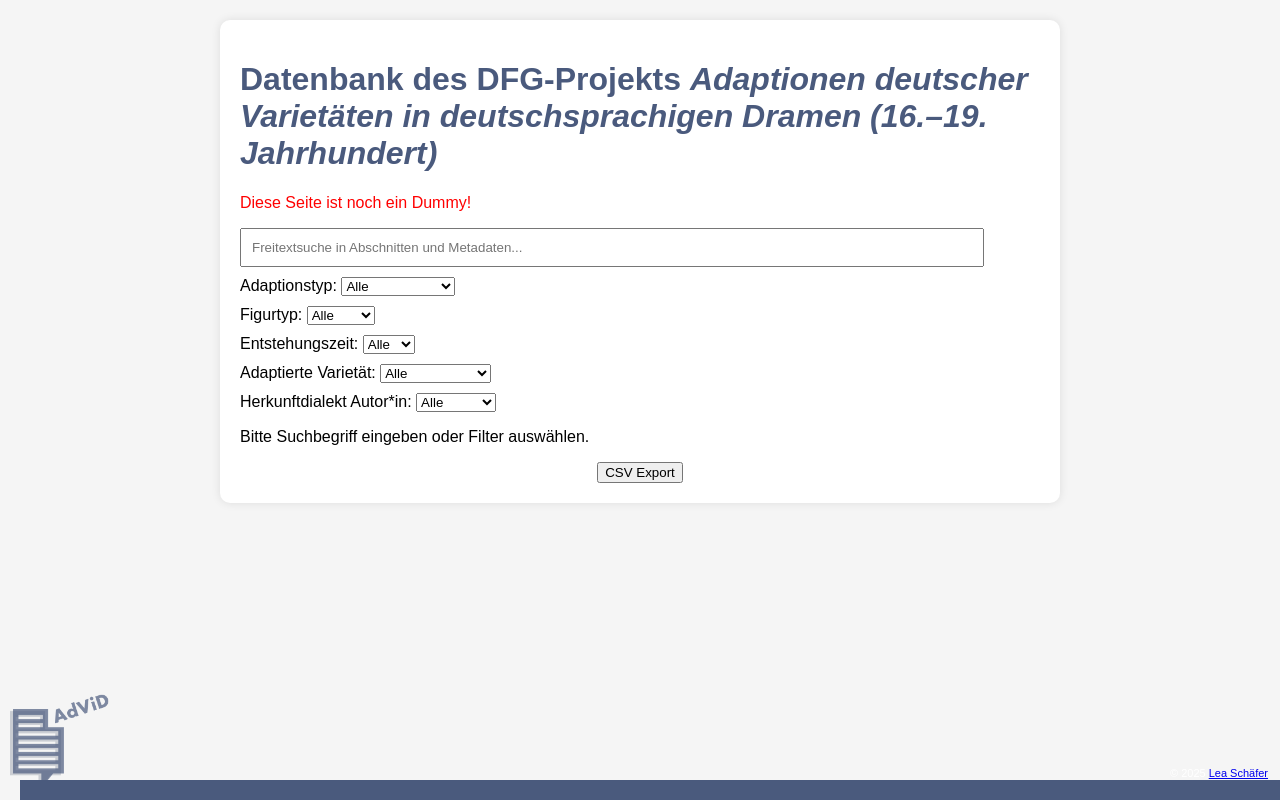
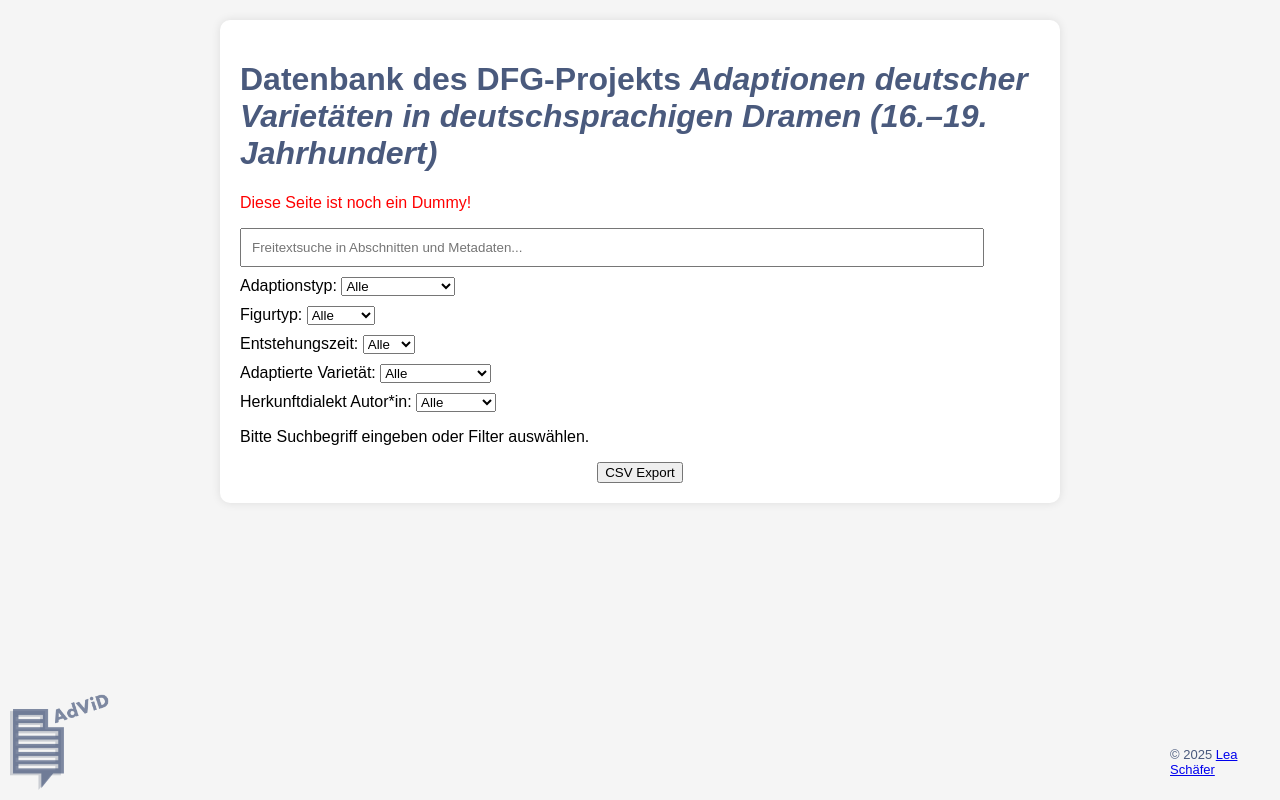
Before and after one commit to schaeferlea/ADVID, a plain HTML site: page index.html in a window 1280 px wide. Drawn offline with nearby package versions, Linux system fonts and the light colour scheme.

Commit message:
Update style.css

```diff
--- a/style.css
+++ b/style.css
@@ -54,8 +54,7 @@ h1, h2, h3 {
 }
 
 footer {
-    background-color: #4A5A7D; /* Farbe aus Logo */
-    color: white;
+    color: #4A5A7D;/* Farbe aus Logo */
     display: flex;
     justify-content: space-between;
     align-items: center;
@@ -63,7 +62,7 @@ footer {
     position: fixed;
     bottom: 0;
     width: 100%;
-    font-size: 11px;
+    font-size: 13px;
 }
 
 .footer-text {
```
